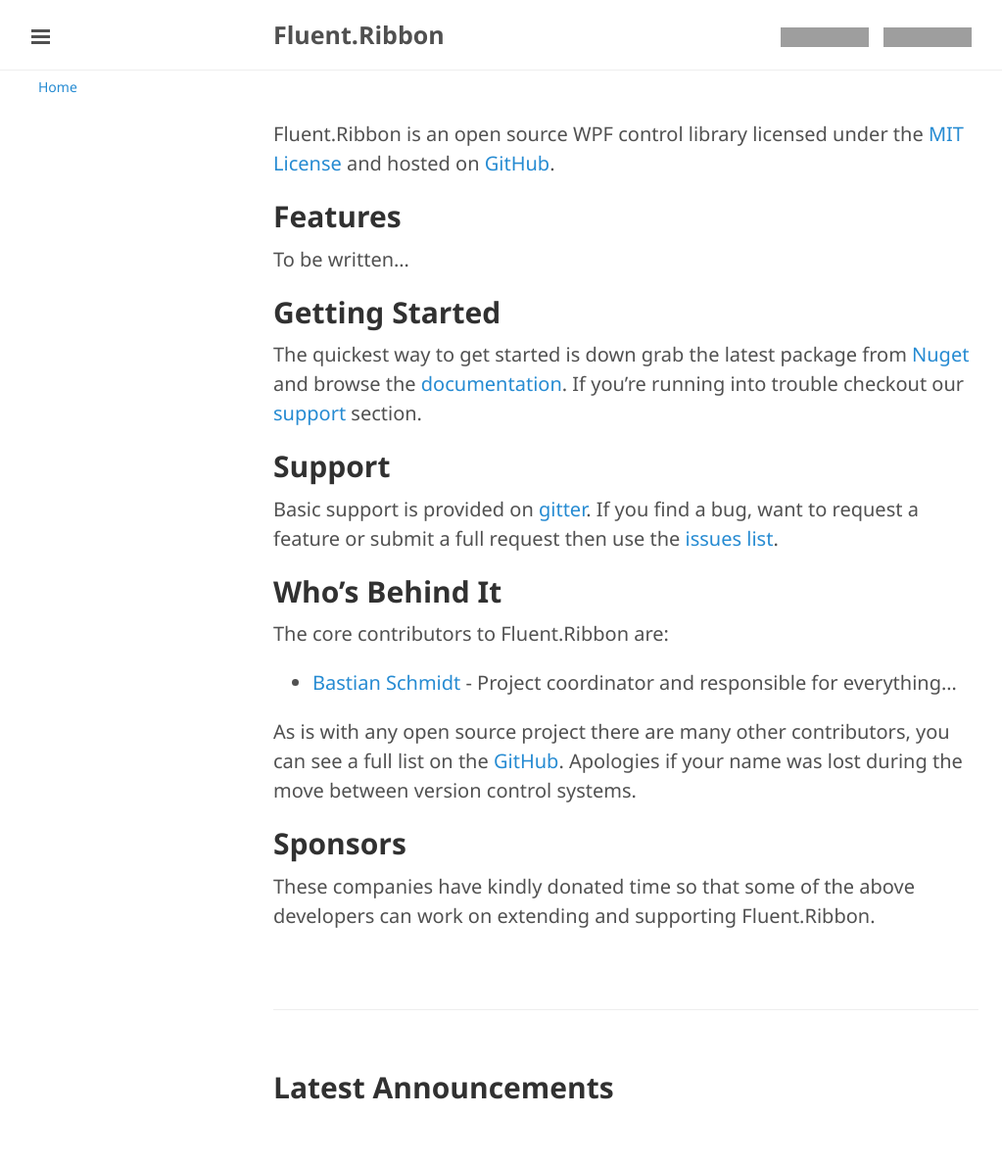
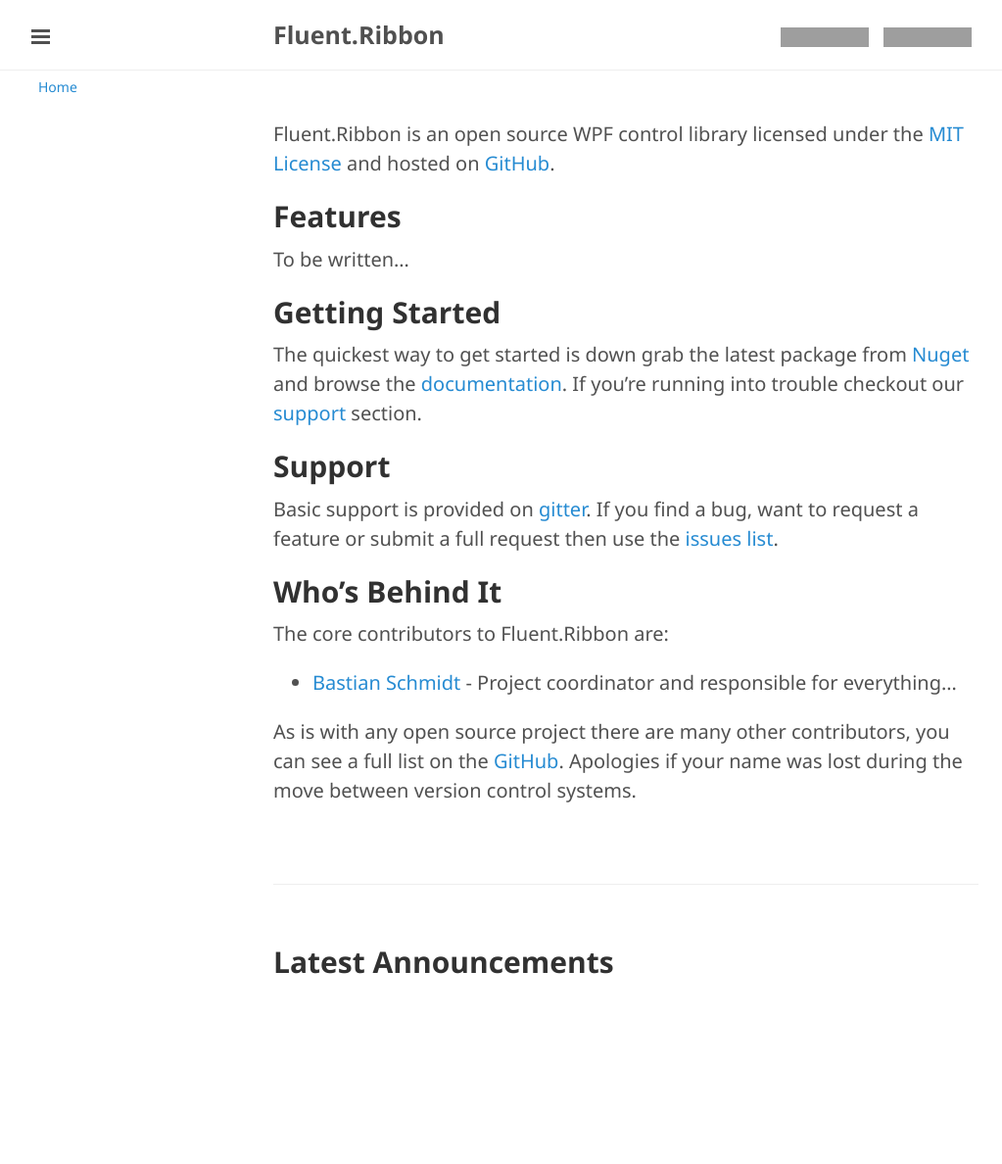
Before and after one commit to fluentribbon/fluentribbon.github.io, a Jekyll site: the page built from index.md, in a window 1280 px wide. Shown: the whole page at 98% size, without its empty margins (1-1024 px from the left). Built offline with Jekyll 4.4.1, drawn with Linux system fonts in a browser that asks for light colours; after the commit the page ends 1061 px from its top, so only the background shows below that; grey boxes are pictures that could not be loaded.

Commit message:
Removing empty sponsors section

```diff
--- a/index.md
+++ b/index.md
@@ -22,9 +22,6 @@
 {% endfor %}
 As is with any open source project there are many other contributors, you can see a full list on the [GitHub][contributors]. Apologies if your name was lost during the move between version control systems.
 
-## Sponsors
-These companies have kindly donated time so that some of the above developers can work on extending and supporting {{ site.data.project.name }}.
-
 [license]: {{ site.data.github.repo }}/master/License.txt
 [github]: {{ site.data.github.repo }}
 [nuget]: http://www.nuget.org/packages/Fluent.Ribbon
```
